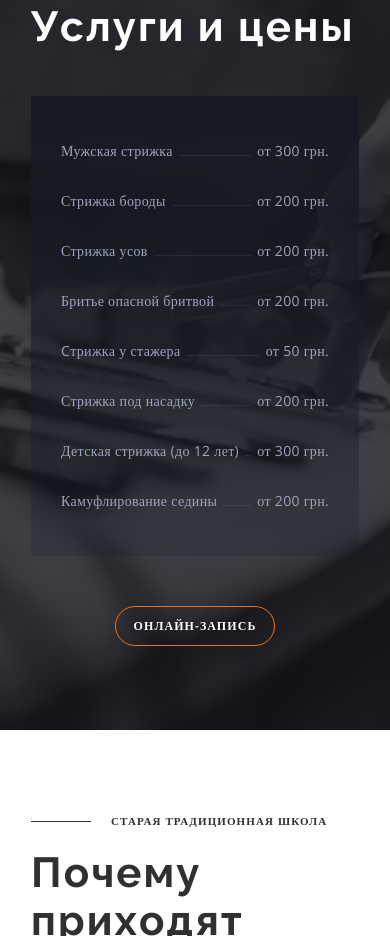
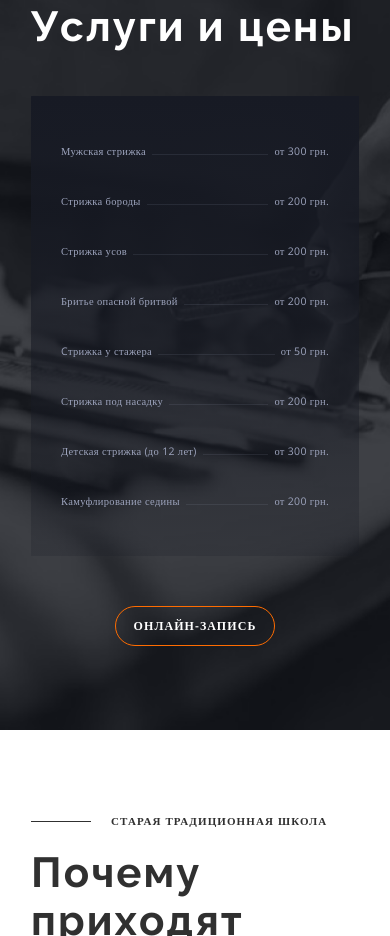
Before and after one commit to Eljasz/barbershop, a plain HTML site: page index.html in a window 390 px wide. Shown: the part 1334-2270 px from the top of the page. Drawn offline with nearby package versions, Linux system fonts and the light colour scheme; files whose address does not match are found by name.

Commit message:
finished project

```diff
--- a/sass/components/_basic-description.scss
+++ b/sass/components/_basic-description.scss
@@ -14,7 +14,12 @@
 }
 
 .basic-decription--price{
-    @media screen and (max-width:767px) {
+    @media screen and (max-width:479px) {
+
+    font-size: 10.5px;
+    line-height: calc(30/10.5);
+}
+    @media screen and (min-width:480px) and (max-width:767px) {
         font-size: 14px;
         line-height: calc(30/14);
     }
```
Also changed, not shown: css/main.css, css/main.min.css, 2 other files.
